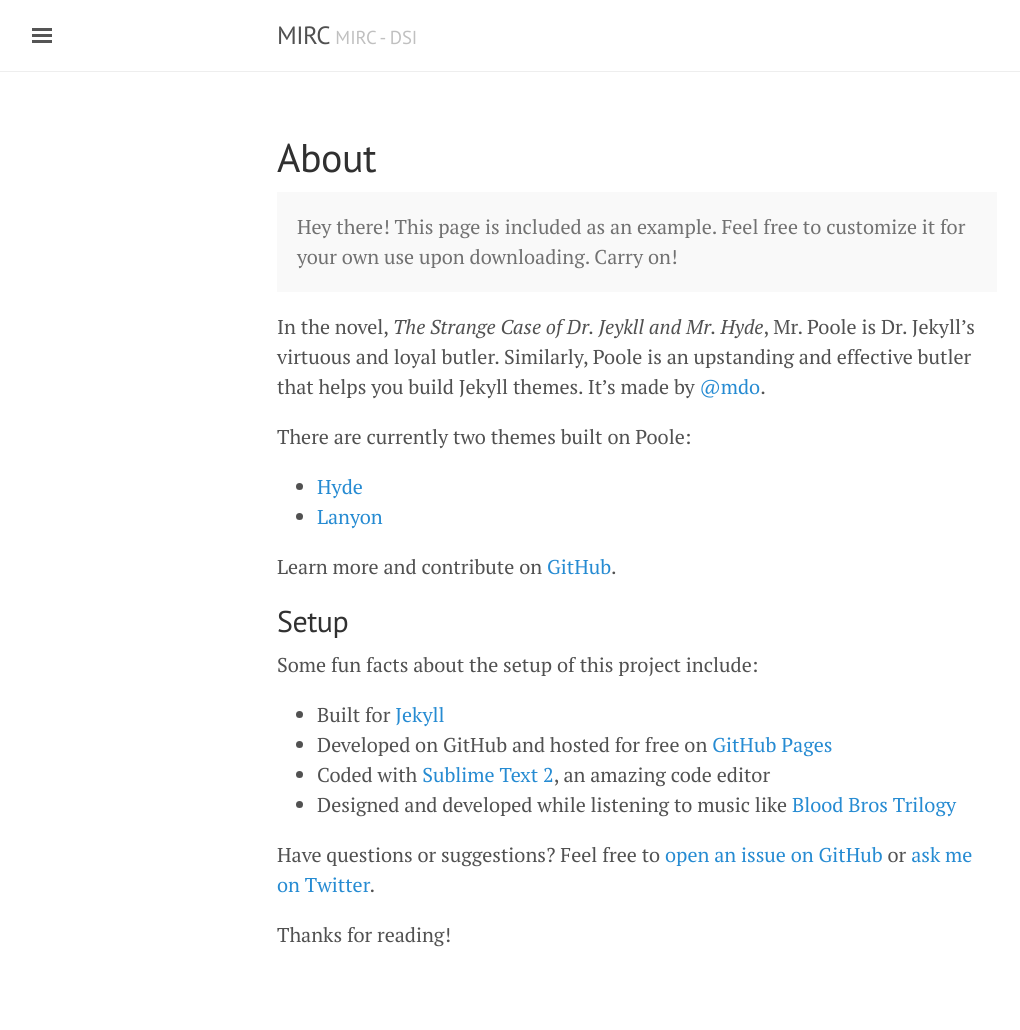
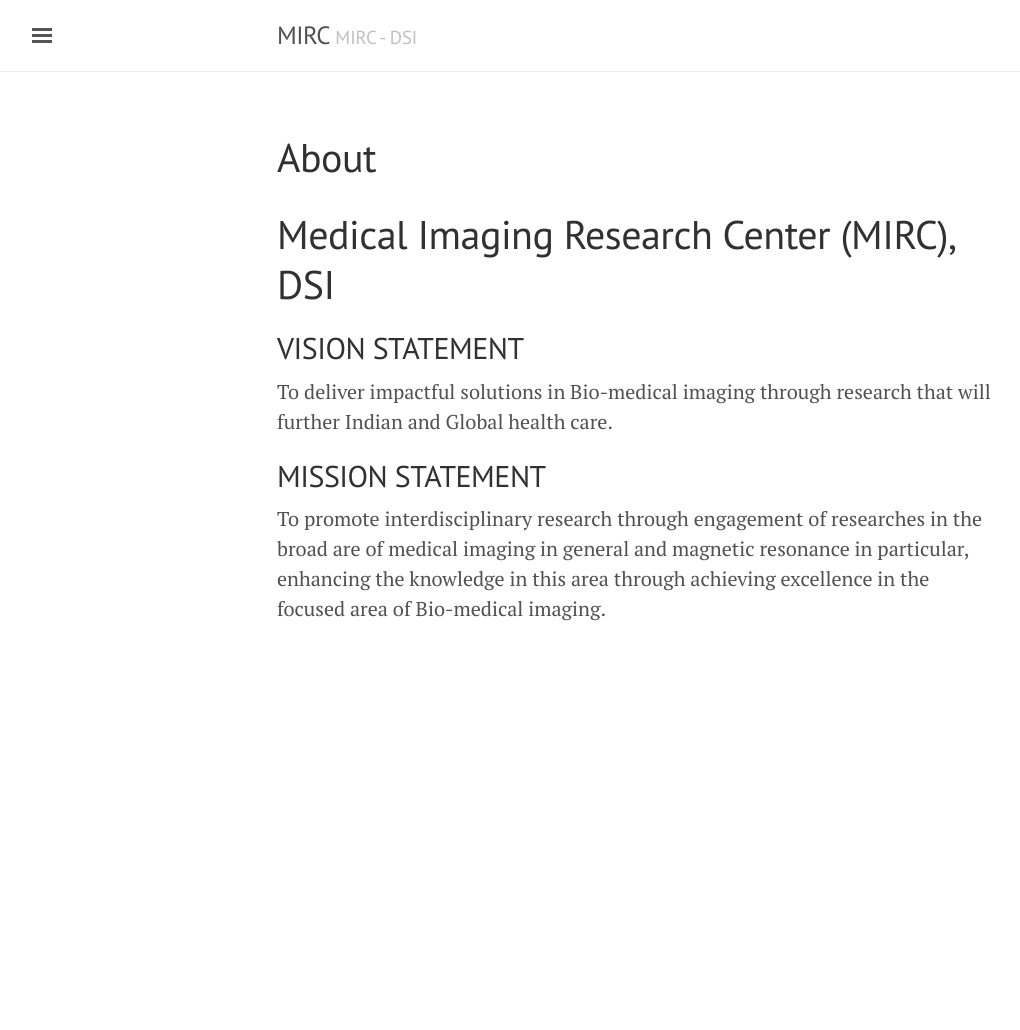
Before and after one commit to mirc-dsi/mirc-dsi.github.io, a Jekyll site: the page built from about.md, in a window 1280 px wide. Shown: the whole page, without its empty margins (3-1023 px from the left). Built offline with Jekyll 4.4.1, drawn with Linux system fonts in a browser that asks for light colours; after the commit the page ends 900 px from its top, so only the background shows below that.

Commit message:
Fix links/about.md/sidebar

```diff
--- a/_includes/sidebar.html
+++ b/_includes/sidebar.html
@@ -25,7 +25,6 @@
       {% endif %}
     {% endfor %}
 
-    <a class="sidebar-nav-item" href="{{ site.github.repo }}/archive/v{{ site.version }}.zip">Download</a>
     <a class="sidebar-nav-item" href="{{ site.github.repo }}">GitHub project</a>
     <span class="sidebar-nav-item">Currently v{{ site.version }}</span>
   </nav>
--- a/about.md
+++ b/about.md
@@ -2,29 +2,10 @@
 layout: page
 title: About
 ---
+# Medical Imaging Research Center (MIRC), DSI
 
-<p class="message">
-  Hey there! This page is included as an example. Feel free to customize it for your own use upon downloading. Carry on!
-</p>
+## VISION STATEMENT
+To deliver impactful solutions in Bio-medical imaging through research that will further Indian and Global health care.
 
-In the novel, *The Strange Case of Dr. Jeykll and Mr. Hyde*, Mr. Poole is Dr. Jekyll's virtuous and loyal butler. Similarly, Poole is an upstanding and effective butler that helps you build Jekyll themes. It's made by [@mdo](https://twitter.com/mdo).
-
-There are currently two themes built on Poole:
-
-* [Hyde](http://hyde.getpoole.com)
-* [Lanyon](http://lanyon.getpoole.com)
-
-Learn more and contribute on [GitHub](https://github.com/poole).
-
-## Setup
-
-Some fun facts about the setup of this project include:
-
-* Built for [Jekyll](http://jekyllrb.com)
-* Developed on GitHub and hosted for free on [GitHub Pages](https://pages.github.com)
-* Coded with [Sublime Text 2](http://sublimetext.com), an amazing code editor
-* Designed and developed while listening to music like [Blood Bros Trilogy](https://soundcloud.com/maddecent/sets/blood-bros-series)
-
-Have questions or suggestions? Feel free to [open an issue on GitHub](https://github.com/poole/issues/new) or [ask me on Twitter](https://twitter.com/mdo).
-
-Thanks for reading!
+## MISSION STATEMENT
+To promote interdisciplinary research through engagement of researches in the broad are of medical imaging in general and magnetic resonance in particular, enhancing the knowledge in this area through achieving excellence in the focused area of Bio-medical imaging.
```
